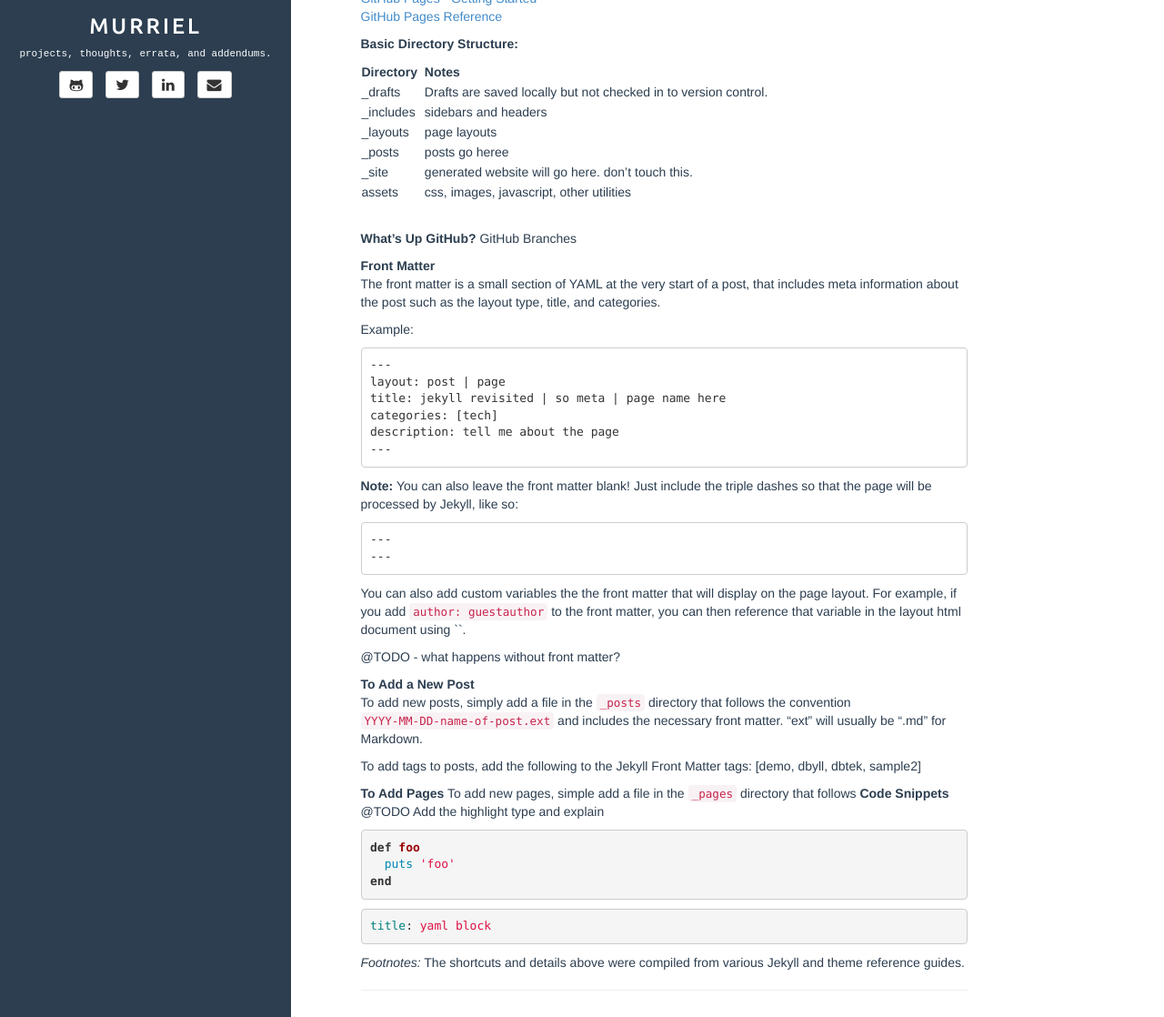
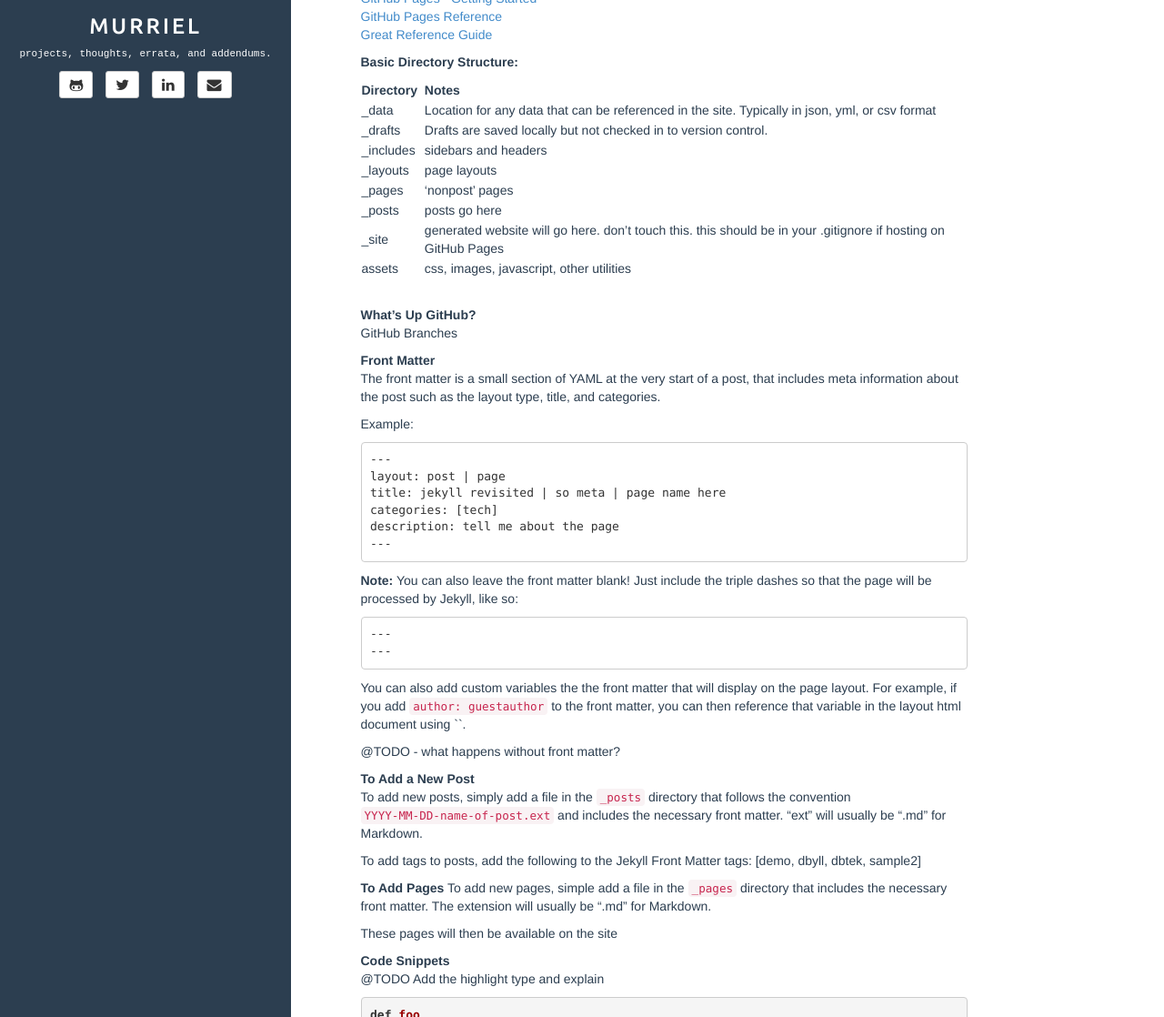
Before and after one commit to murriel/write.murrielgrace.com, a Jekyll site: the page built from _posts/2017-02-15-jekyll-now.md, in a window 1280 px wide and 1400 px high, cut to the strip 282-1400 px from the top of the window. Shown: the whole strip at 91% size. Built offline with Jekyll 4.4.1, drawn with Linux system fonts in a browser that asks for light colours.

Commit message:
updated jekyll post

```diff
--- a/_posts/2017-02-15-jekyll-now.md
+++ b/_posts/2017-02-15-jekyll-now.md
@@ -11,16 +11,20 @@
 [Jekyll Website](https://jekyllrb.com/)
 [GitHub Pages - Getting Started](https://pages.github.com/)
 [GitHub Pages Reference](https://help.github.com/articles/using-jekyll-as-a-static-site-generator-with-github-pages/)
+[Great Reference Guide](https://learn.cloudcannon.com/)
+
 
 **Basic Directory Structure:**
 
 | Directory    |  | Notes  |
 |---|---|--|
+| \_data |  | Location for any data that can be referenced in the site. Typically in json, yml, or csv format |
 | \_drafts |  | Drafts are saved locally but not checked in to version control. |
 | \_includes  | | sidebars and headers |
 | \_layouts  | | page layouts |
-| \_posts  |   | posts go heree |
-| \_site  | | generated website will go here. don't touch this. |
+| \_pages | | 'nonpost' pages |
+| \_posts  |   | posts go here |
+| \_site  | | generated website will go here. don't touch this. this should be in your .gitignore if hosting on GitHub Pages |
 | assets  | | css, images, javascript, other utilities |
 
 <br>
@@ -61,7 +65,10 @@
 
 
 **To Add Pages**
-To add new pages, simple add a file in the `_pages` directory that follows
+To add new pages, simple add a file in the `_pages` directory that includes the necessary front matter. The extension will usually be ".md" for Markdown.
+
+These pages will then be available on the site
+
 **Code Snippets**
 @TODO Add the highlight type and explain
 
```
